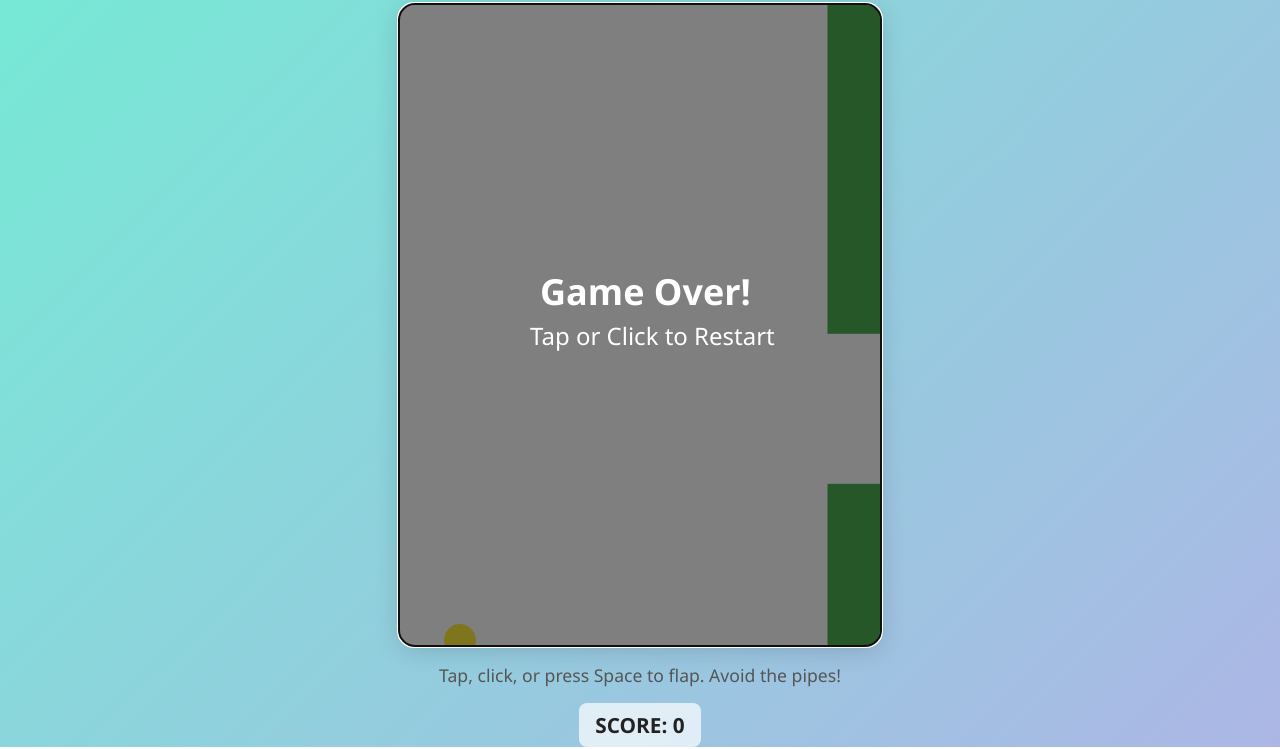
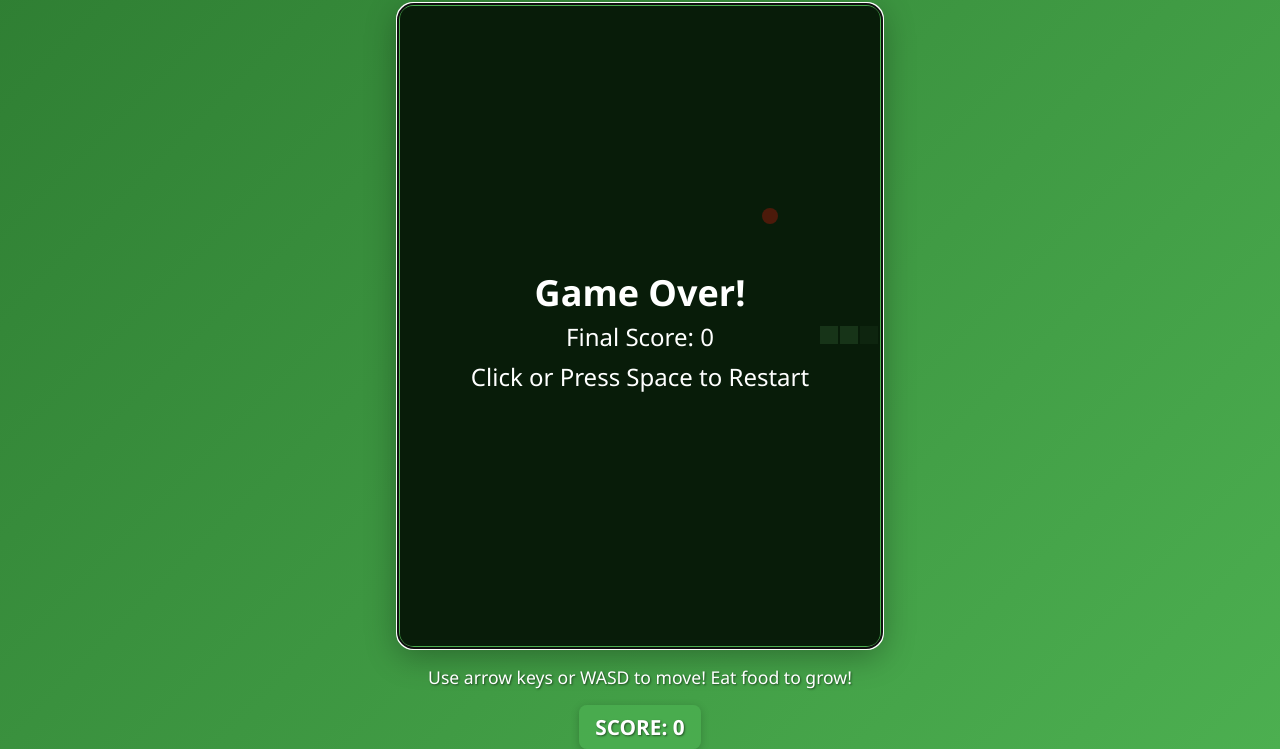
Before and after one commit to darshan-m/darshan-m.github.io, a plain HTML site: page index.html in a window 1280 px wide. Shown: the part 92-841 px from the top of the page. Drawn offline with Linux system fonts and the light colour scheme.

Commit message:
update to snake game

```diff
--- a/game.js
+++ b/game.js
@@ -1,4 +1,4 @@
-// Flappy Bird style game
+// Snake Game
 const canvas = document.getElementById('gameCanvas');
 const ctx = canvas.getContext('2d');
 
@@ -12,16 +12,16 @@ function setCanvasSize() {
 setCanvasSize();
 window.addEventListener('resize', setCanvasSize);
 
-const GRAVITY = 0.5;
-const FLAP = -8;
-const PIPE_WIDTH = 60;
-const PIPE_GAP = 150;
-const BIRD_SIZE = 32;
-let birdY = canvas.height / 2;
-let birdV = 0;
-let pipes = [];
+// Game constants
+const GRID_SIZE = 20;
+const GAME_SPEED = 150; // milliseconds between updates
+let snake = [];
+let food = {};
+let direction = 'right';
+let nextDirection = 'right';
 let score = 0;
 let gameOver = false;
+let gameLoop;
 let isMobile = /Android|webOS|iPhone|iPad|iPod|BlackBerry|IEMobile|Opera Mini/i.test(navigator.userAgent);
 
 const scoreDisplay = document.getElementById('scoreDisplay');
@@ -29,172 +29,234 @@ const instructionText = document.getElementById('instructionText');
 
 function updateInstructions() {
     if (isMobile) {
-        instructionText.textContent = 'Tap anywhere to flap! Avoid the pipes!';
+        instructionText.textContent = 'Swipe to change direction! Eat food to grow!';
     } else {
-        instructionText.textContent = 'Tap, click, or press Space to flap. Avoid the pipes!';
+        instructionText.textContent = 'Use arrow keys or WASD to move! Eat food to grow!';
     }
 }
 
 function resetGame() {
-    birdY = canvas.height / 2;
-    birdV = 0;
-    pipes = [];
+    // Initialize snake in the middle of the canvas
+    const startX = Math.floor(canvas.width / (2 * GRID_SIZE)) * GRID_SIZE;
+    const startY = Math.floor(canvas.height / (2 * GRID_SIZE)) * GRID_SIZE;
+
+    snake = [
+        { x: startX, y: startY },
+        { x: startX - GRID_SIZE, y: startY },
+        { x: startX - GRID_SIZE * 2, y: startY }
+    ];
+
+    direction = 'right';
+    nextDirection = 'right';
     score = 0;
     gameOver = false;
+
+    spawnFood();
     updateInstructions();
     updateScoreDisplay();
-    for (let i = 0; i < 3; i++) {
-        pipes.push({
-            x: canvas.width + i * 200,
-            top: Math.random() * (canvas.height - PIPE_GAP - 40) + 20
-        });
+
+    // Clear existing game loop and start new one
+    if (gameLoop) clearInterval(gameLoop);
+    gameLoop = setInterval(update, GAME_SPEED);
+}
+
+function spawnFood() {
+    const maxX = Math.floor(canvas.width / GRID_SIZE);
+    const maxY = Math.floor(canvas.height / GRID_SIZE);
+
+    do {
+        food = {
+            x: Math.floor(Math.random() * maxX) * GRID_SIZE,
+            y: Math.floor(Math.random() * maxY) * GRID_SIZE
+        };
+    } while (snake.some(segment => segment.x === food.x && segment.y === food.y));
+}
+
+function update() {
+    if (gameOver) return;
+
+    // Update direction
+    direction = nextDirection;
+
+    // Calculate new head position
+    const head = { ...snake[0] };
+    switch (direction) {
+        case 'up': head.y -= GRID_SIZE; break;
+        case 'down': head.y += GRID_SIZE; break;
+        case 'left': head.x -= GRID_SIZE; break;
+        case 'right': head.x += GRID_SIZE; break;
+    }
+
+    // Check wall collision
+    if (head.x < 0 || head.x >= canvas.width || head.y < 0 || head.y >= canvas.height) {
+        gameOver = true;
+        return;
+    }
+
+    // Check self collision
+    if (snake.some(segment => segment.x === head.x && segment.y === head.y)) {
+        gameOver = true;
+        return;
+    }
+
+    // Add new head
+    snake.unshift(head);
+
+    // Check food collision
+    if (head.x === food.x && head.y === food.y) {
+        score++;
+        updateScoreDisplay();
+        spawnFood();
+    } else {
+        // Remove tail if no food was eaten
+        snake.pop();
     }
 }
 
-function drawBird() {
-    ctx.save();
-    ctx.translate(60, birdY);
-    ctx.rotate(birdV * 0.03);
-    ctx.fillStyle = '#ffeb3b';
+function draw() {
+    // Clear canvas
+    ctx.clearRect(0, 0, canvas.width, canvas.height);
+
+    // Draw snake
+    ctx.fillStyle = '#4CAF50';
+    snake.forEach((segment, index) => {
+        if (index === 0) {
+            // Draw head with different color
+            ctx.fillStyle = '#2E7D32';
+        } else {
+            ctx.fillStyle = '#4CAF50';
+        }
+        ctx.fillRect(segment.x, segment.y, GRID_SIZE - 2, GRID_SIZE - 2);
+    });
+
+    // Draw food
+    ctx.fillStyle = '#FF5722';
     ctx.beginPath();
-    ctx.arc(0, 0, BIRD_SIZE / 2, 0, Math.PI * 2);
+    ctx.arc(food.x + GRID_SIZE/2, food.y + GRID_SIZE/2, GRID_SIZE/2 - 2, 0, Math.PI * 2);
     ctx.fill();
-    ctx.restore();
-}
 
-function drawPipes() {
-    ctx.fillStyle = '#4caf50';
-    pipes.forEach(pipe => {
-        // Top pipe
-        ctx.fillRect(pipe.x, 0, PIPE_WIDTH, pipe.top);
-        // Bottom pipe
-        ctx.fillRect(pipe.x, pipe.top + PIPE_GAP, PIPE_WIDTH, canvas.height - pipe.top - PIPE_GAP);
-    });
-}
+    // Draw game over screen
+    if (gameOver) {
+        ctx.fillStyle = 'rgba(0,0,0,0.7)';
+        ctx.fillRect(0, 0, canvas.width, canvas.height);
 
-function drawScore() {
-    // No longer drawing directly on canvas, using DOM element
+        ctx.fillStyle = '#fff';
+        ctx.font = 'bold 36px Segoe UI';
+        ctx.textAlign = 'center';
+        ctx.fillText('Game Over!', canvas.width / 2, canvas.height / 2 - 20);
+
+        ctx.font = '24px Segoe UI';
+        ctx.fillText(`Final Score: ${score}`, canvas.width / 2, canvas.height / 2 + 20);
+
+        if (isMobile) {
+            ctx.fillText('Tap to Restart', canvas.width / 2, canvas.height / 2 + 60);
+        } else {
+            ctx.fillText('Click or Press Space to Restart', canvas.width / 2, canvas.height / 2 + 60);
+        }
+    }
 }
 
 function updateScoreDisplay() {
     scoreDisplay.textContent = `SCORE: ${score}`;
 }
 
-function update() {
-    if (gameOver) return;
-    birdV += GRAVITY;
-    birdY += birdV;
-
-    // Bird collision with ground/ceiling
-    if (birdY + BIRD_SIZE / 2 > canvas.height || birdY - BIRD_SIZE / 2 < 0) {
-        gameOver = true;
+function changeDirection(newDirection) {
+    // Prevent 180-degree turns
+    if (
+        (direction === 'up' && newDirection === 'down') ||
+        (direction === 'down' && newDirection === 'up') ||
+        (direction === 'left' && newDirection === 'right') ||
+        (direction === 'right' && newDirection === 'left')
+    ) {
+        return;
     }
-
-    // Move pipes
-    pipes.forEach(pipe => {
-        pipe.x -= 1.5;
-    });
-
-    // Add new pipe
-    if (pipes[0].x < -PIPE_WIDTH) {
-        pipes.shift();
-        pipes.push({
-            x: canvas.width,
-            top: Math.random() * (canvas.height - PIPE_GAP - 40) + 20
-        });
-        score++;
-        updateScoreDisplay();
-    }
-
-    // Bird collision with pipes
-    pipes.forEach(pipe => {
-        if (
-            60 + BIRD_SIZE / 2 > pipe.x &&
-            60 - BIRD_SIZE / 2 < pipe.x + PIPE_WIDTH &&
-            (birdY - BIRD_SIZE / 2 < pipe.top || birdY + BIRD_SIZE / 2 > pipe.top + PIPE_GAP)
-        ) {
-            gameOver = true;
-        }
-    });
+    nextDirection = newDirection;
 }
 
-function draw() {
-    ctx.clearRect(0, 0, canvas.width, canvas.height);
-    drawPipes();
-    drawBird();
-    drawScore();
-    if (gameOver) {
-        ctx.fillStyle = 'rgba(0,0,0,0.5)';
-        ctx.fillRect(0, 0, canvas.width, canvas.height);
-        ctx.fillStyle = '#fff';
-        ctx.font = 'bold 36px Segoe UI';
-        ctx.fillText('Game Over!', canvas.width / 2 - 100, canvas.height / 2 - 20);
-        ctx.font = '24px Segoe UI';
-        if (isMobile) {
-            ctx.fillText('Tap to Restart', canvas.width / 2 - 80, canvas.height / 2 + 20);
+// Touch/swipe handling for mobile
+let touchStartX = 0;
+let touchStartY = 0;
+
+canvas.addEventListener('touchstart', function(e) {
+    e.preventDefault();
+    const touch = e.touches[0];
+    touchStartX = touch.clientX;
+    touchStartY = touch.clientY;
+}, { passive: false });
+
+canvas.addEventListener('touchend', function(e) {
+    e.preventDefault();
+    const touch = e.changedTouches[0];
+    const deltaX = touch.clientX - touchStartX;
+    const deltaY = touch.clientY - touchStartY;
+
+    if (Math.abs(deltaX) > Math.abs(deltaY)) {
+        // Horizontal swipe
+        if (deltaX > 0) {
+            changeDirection('right');
         } else {
-            ctx.fillText('Tap or Click to Restart', canvas.width / 2 - 110, canvas.height / 2 + 20);
+            changeDirection('left');
+        }
+    } else {
+        // Vertical swipe
+        if (deltaY > 0) {
+            changeDirection('down');
+        } else {
+            changeDirection('up');
         }
     }
-}
+}, { passive: false });
 
-function gameLoop() {
-    update();
-    draw();
-    requestAnimationFrame(gameLoop);
-}
+// Keyboard controls
+window.addEventListener('keydown', function(e) {
+    e.preventDefault();
 
-// Flap or restart on key, click, or touch
-function flapOrRestart() {
+    switch(e.key) {
+        case 'ArrowUp':
+        case 'w':
+        case 'W':
+            changeDirection('up');
+            break;
+        case 'ArrowDown':
+        case 's':
+        case 'S':
+            changeDirection('down');
+            break;
+        case 'ArrowLeft':
+        case 'a':
+        case 'A':
+            changeDirection('left');
+            break;
+        case 'ArrowRight':
+        case 'd':
+        case 'D':
+            changeDirection('right');
+            break;
+        case ' ':
+            if (gameOver) {
+                resetGame();
+            }
+            break;
+    }
+});
+
+// Mouse click to restart
+canvas.addEventListener('click', function(e) {
     if (gameOver) {
         resetGame();
-    } else {
-        birdV = FLAP;
     }
-}
+});
 
-// Prevent context menu on long press (mobile)
+// Prevent context menu and text selection
 canvas.addEventListener('contextmenu', function(e) {
     e.preventDefault();
 });
 
-// Prevent text selection on mobile
 canvas.addEventListener('selectstart', function(e) {
     e.preventDefault();
 });
 
-window.addEventListener('keydown', function(e) {
-    if (e.code === 'Space') {
-        e.preventDefault();
-        flapOrRestart();
-    }
-});
-
-// Enhanced mobile touch support
-const gameContainer = document.querySelector('.game-container');
-
-// Touch events with better handling
-gameContainer.addEventListener('touchstart', function(e) {
-    if (e.target === canvas) {
-        e.preventDefault();
-        e.stopPropagation();
-        flapOrRestart();
-    }
-}, { passive: false });
-
-gameContainer.addEventListener('touchend', function(e) {
-    if (e.target === canvas) {
-        e.preventDefault();
-    }
-}, { passive: false });
-
-// Mouse events for desktop
-gameContainer.addEventListener('mousedown', function(e) {
-    e.preventDefault();
-    flapOrRestart();
-});
-
-// Prevent scrolling on mobile when touching the game
+// Prevent scrolling on mobile
 if (isMobile) {
     document.addEventListener('touchmove', function(e) {
         if (e.target === canvas) {
@@ -203,10 +265,16 @@ if (isMobile) {
     }, { passive: false });
 }
 
-// Focus canvas for keyboard events on desktop
+// Focus canvas for keyboard events
 canvas.focus();
 
+// Start the game
 resetGame();
-updateInstructions(); // Initial call to set instructions
-updateScoreDisplay(); // Initial call to set score display
-gameLoop();
+
+// Draw loop
+function drawLoop() {
+    draw();
+    requestAnimationFrame(drawLoop);
+}
+
+drawLoop();
--- a/style.css
+++ b/style.css
@@ -1,7 +1,7 @@
 body {
     margin: 0;
     padding: 0;
-    background: linear-gradient(135deg, #74ebd5 0%, #ACB6E5 100%);
+    background: linear-gradient(135deg, #2E7D32 0%, #4CAF50 100%);
     font-family: 'Segoe UI', Arial, sans-serif;
     -webkit-tap-highlight-color: transparent;
     -webkit-touch-callout: none;
@@ -14,11 +14,11 @@ body {
 .header {
     text-align: center;
     padding: 1.5rem 0 1rem 0;
-    color: #333;
+    color: #fff;
     font-size: 2.5rem;
     font-weight: bold;
     letter-spacing: 2px;
-    text-shadow: 2px 2px 4px rgba(0,0,0,0.1);
+    text-shadow: 2px 2px 4px rgba(0,0,0,0.3);
 }
 
 @media (max-width: 768px) {
@@ -39,10 +39,10 @@ body {
 }
 
 canvas {
-    background: #fff;
+    background: #1B5E20;
     border-radius: 16px;
-    box-shadow: 0 4px 24px rgba(0,0,0,0.15);
-    border: 2px solid #74ebd5;
+    box-shadow: 0 8px 32px rgba(0,0,0,0.3);
+    border: 3px solid #4CAF50;
     max-width: 100%;
     height: auto;
     touch-action: none;
@@ -52,16 +52,18 @@ canvas {
 @media (max-width: 768px) {
     canvas {
         border-radius: 12px;
-        box-shadow: 0 2px 16px rgba(0,0,0,0.15);
+        box-shadow: 0 4px 20px rgba(0,0,0,0.3);
+        border-width: 2px;
     }
 }
 
 .instructions {
     margin-top: 1rem;
-    color: #555;
+    color: #fff;
     font-size: 1.1rem;
     text-align: center;
     padding: 0 1rem;
+    text-shadow: 1px 1px 2px rgba(0,0,0,0.5);
 }
 
 .desktop-instructions {
@@ -90,11 +92,13 @@ canvas {
 .score {
     margin-top: 1rem;
     font-size: 1.3rem;
-    color: #222;
+    color: #fff;
     font-weight: bold;
-    background: rgba(255, 255, 255, 0.7);
+    background: rgba(76, 175, 80, 0.8);
     padding: 0.5rem 1rem;
     border-radius: 8px;
+    text-shadow: 1px 1px 2px rgba(0,0,0,0.5);
+    box-shadow: 0 2px 8px rgba(0,0,0,0.2);
 }
 
 @media (max-width: 768px) {
```
Also changed, not shown: index.html (+2 -2 lines).
